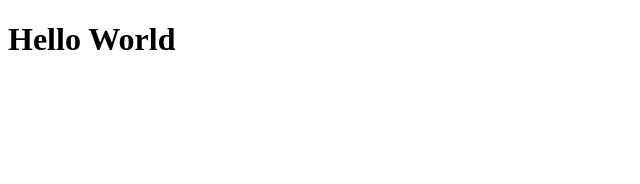
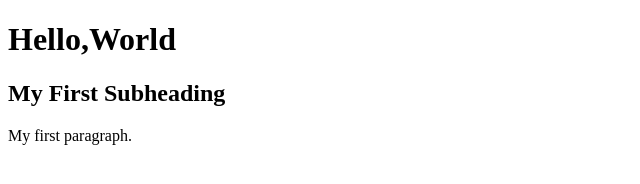
Before and after one commit to dstansbury/david-simple-website, a plain HTML site: page index.html in a window 1280 px wide. Shown: the whole page, without its empty margins (0-640 px from the left). Drawn offline with Linux system fonts and the light colour scheme.

Commit message:
add a subhead and a paragraph

```diff
--- a/index.html
+++ b/index.html
@@ -2,7 +2,10 @@
 <html>
 <body>
 
-<h1>Hello World</h1>
+<h1>Hello,World</h1>
+<h2>My First Subheading</h2>
+
+<p>My first paragraph.</p>
 
 </body>
 </html>
```
